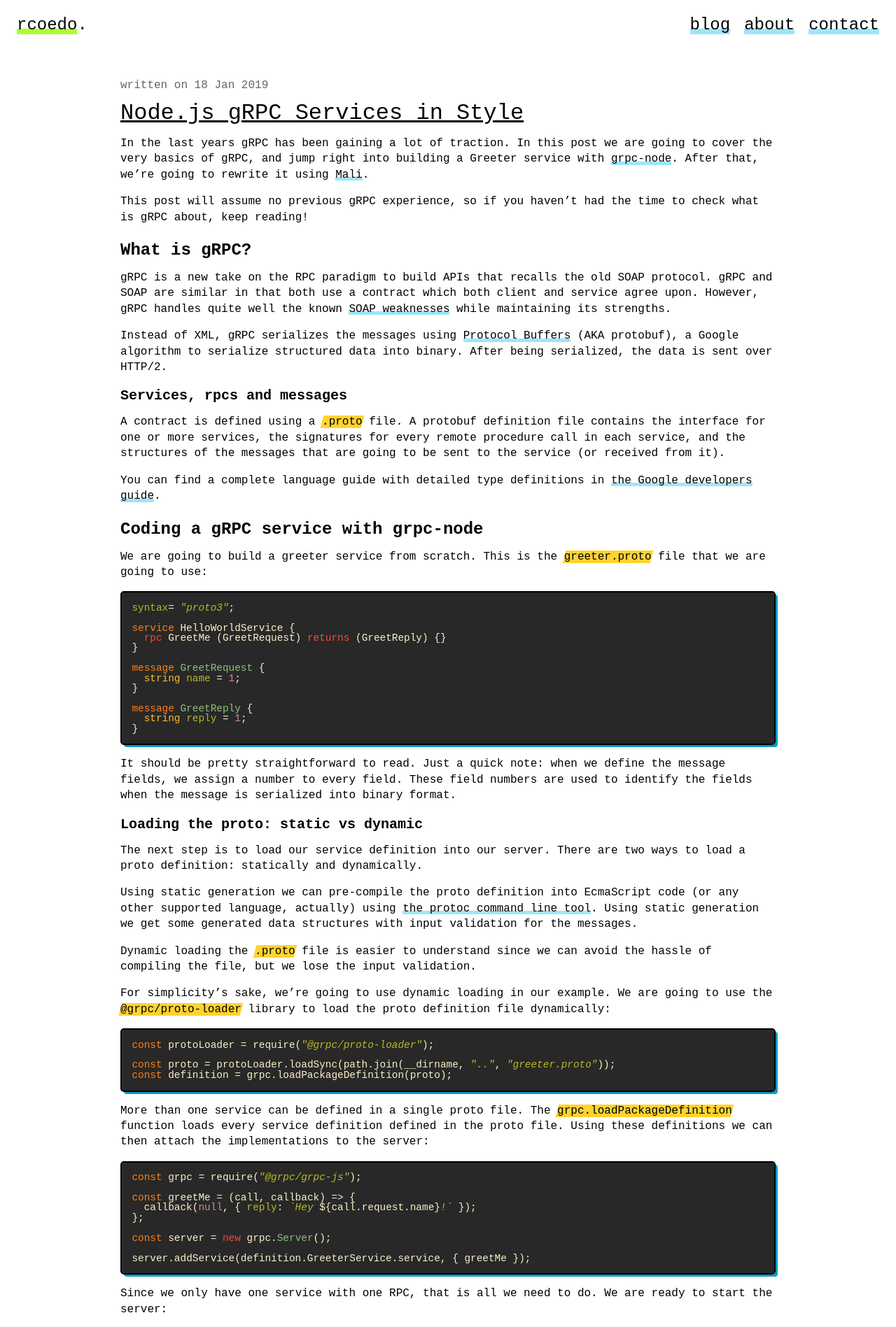
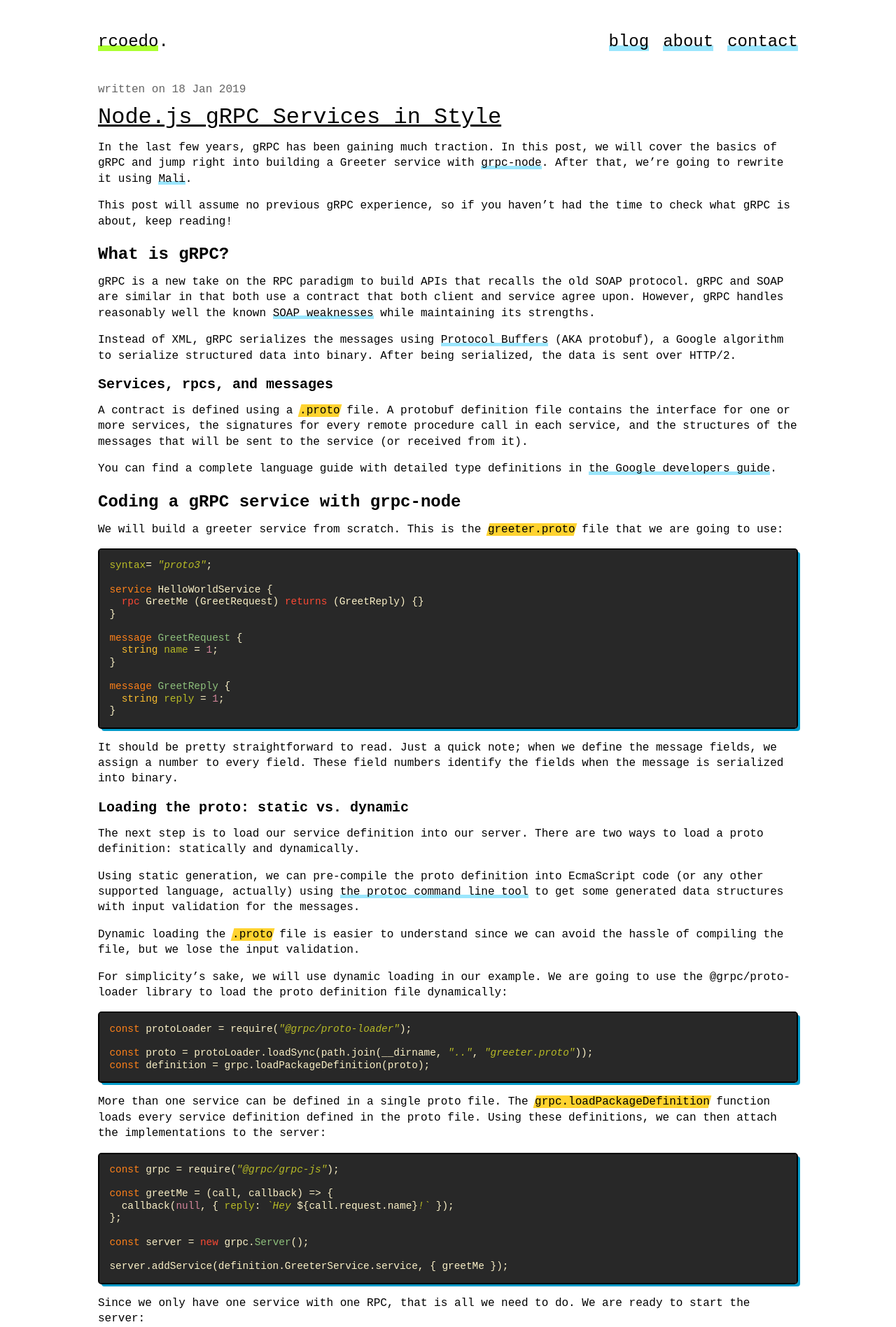
Before and after one commit to rcoedo/rcoedo.github.io, a Jekyll site: the page built from _posts/2019-01-18-node-js-grpc-services-in-style.md, in a window 1280 px wide. Shown: the top 1897 px of the page at 70% size. Built offline with Jekyll 4.4.1, drawn with Linux system fonts in a browser that asks for light colours; some of the changed text lies outside the part shown.

Commit message:
Review post and css'

````diff
--- a/_layouts/default.html
+++ b/_layouts/default.html
@@ -11,7 +11,6 @@
   <body>
     <header>
       <div><a href="/" class="green">rcoedo</a>.</div>
-    </header>
       <nav>
         <div><a href="/blog/">blog</a></div>
         <div><a href="/about/">about</a></div>
@@ -21,6 +20,7 @@
           >
         </div>
       </nav>
+    </header>
     <main>{{ content }}</main>
     <footer>
       made with love by
--- a/_posts/2019-01-18-node-js-grpc-services-in-style.md
+++ b/_posts/2019-01-18-node-js-grpc-services-in-style.md
@@ -2,24 +2,24 @@
 layout: post
 title: Node.js gRPC Services in Style
 date: 2019-01-18
-footer_content: This article was [originally written for the Trabe medium publication](https://medium.com/trabe/node-js-grpc-services-in-style-222389be991a) , a colleciton of excellent articles written by [the awesome people from trabe.io](https://trabe.io/).
+footer_content: This article was [originally written for the Trabe medium publication](https://medium.com/trabe/node-js-grpc-services-in-style-222389be991a), a collection of excellent articles written by [the awesome people from trabe.io](https://trabe.io/).
 ---
-In the last years gRPC has been gaining a lot of traction. In this post we are going to cover the very basics of gRPC, and jump right into building a Greeter service with [grpc-node](https://github.com/grpc/grpc-node). After that, we’re going to rewrite it using [Mali](https://mali.js.org/).
+In the last few years, gRPC has been gaining much traction. In this post, we will cover the basics of gRPC and jump right into building a Greeter service with [grpc-node](https://github.com/grpc/grpc-node). After that, we're going to rewrite it using [Mali](https://mali.js.org/).
 
-This post will assume no previous gRPC experience, so if you haven’t had the time to check what is gRPC about, keep reading!
+This post will assume no previous gRPC experience, so if you haven't had the time to check what gRPC is about, keep reading!
 
 ## What is gRPC?
-gRPC is a new take on the RPC paradigm to build APIs that recalls the old SOAP protocol. gRPC and SOAP are similar in that both use a contract which both client and service agree upon. However, gRPC handles quite well the known [SOAP weaknesses](https://en.wikipedia.org/wiki/SOAP#Technical_critique) while maintaining its strengths.
+gRPC is a new take on the RPC paradigm to build APIs that recalls the old SOAP protocol. gRPC and SOAP are similar in that both use a contract that both client and service agree upon. However, gRPC handles reasonably well the known [SOAP weaknesses](https://en.wikipedia.org/wiki/SOAP#Technical_critique) while maintaining its strengths.
 
 Instead of XML, gRPC serializes the messages using [Protocol Buffers](https://developers.google.com/protocol-buffers) (AKA protobuf), a Google algorithm to serialize structured data into binary. After being serialized, the data is sent over HTTP/2.
 
-### Services, rpcs and messages
-A *contract* is defined using a `.proto` file. A protobuf definition file contains the interface for one or more services, the signatures for every remote procedure call in each service, and the structures of the messages that are going to be sent to the service (or received from it).
+### Services, rpcs, and messages
+A *contract* is defined using a `.proto` file. A protobuf definition file contains the interface for one or more services, the signatures for every remote procedure call in each service, and the structures of the messages that will be sent to the service (or received from it).
 
 You can find a complete language guide with detailed type definitions in [the Google developers guide](https://developers.google.com/protocol-buffers/docs/proto3).
 
 ## Coding a gRPC service with grpc-node
-We are going to build a greeter service from scratch. This is the `greeter.proto` file that we are going to use:
+We will build a greeter service from scratch. This is the `greeter.proto` file that we are going to use:
 
 ```protobuf
 syntax= "proto3";
@@ -37,16 +37,16 @@ message GreetReply {
 }
 ```
 
-It should be pretty straightforward to read. Just a quick note: when we define the message fields, we assign a number to every field. These field numbers are used to identify the fields when the message is serialized into binary format.
+It should be pretty straightforward to read. Just a quick note; when we define the message fields, we assign a number to every field. These field numbers identify the fields when the message is serialized into binary.
 
-### Loading the proto: static vs dynamic
+### Loading the proto: static vs. dynamic
 The next step is to load our service definition into our server. There are two ways to load a proto definition: statically and dynamically.
 
-Using static generation we can pre-compile the proto definition into EcmaScript code (or any other supported language, actually) using [the protoc command line tool](https://www.systutorials.com/docs/linux/man/1-protoc/). Using static generation we get some generated data structures with input validation for the messages.
+Using static generation, we can pre-compile the proto definition into EcmaScript code (or any other supported language, actually) using [the protoc command line tool](https://www.systutorials.com/docs/linux/man/1-protoc/) to get some generated data structures with input validation for the messages.
 
 Dynamic loading the `.proto` file is easier to understand since we can avoid the hassle of compiling the file, but we lose the input validation.
 
-For simplicity’s sake, we’re going to use dynamic loading in our example. We are going to use the `@grpc/proto-loader` library to load the proto definition file dynamically:
+For simplicity's sake, we will use dynamic loading in our example. We are going to use the `@grpc/proto-loader` library to load the proto definition file dynamically:
 
 ```js
 const protoLoader = require("@grpc/proto-loader");
@@ -55,7 +55,7 @@ const proto = protoLoader.loadSync(path.join(__dirname, "..", "greeter.proto"));
 const definition = grpc.loadPackageDefinition(proto);
 ```
 
-More than one service can be defined in a single proto file. The `grpc.loadPackageDefinition` function loads every service definition defined in the proto file. Using these definitions we can then attach the implementations to the server:
+More than one service can be defined in a single proto file. The `grpc.loadPackageDefinition` function loads every service definition defined in the proto file. Using these definitions, we can then attach the implementations to the server:
 
 ```js
 const grpc = require("@grpc/grpc-js");
@@ -100,23 +100,28 @@ server.bindAsync("0.0.0.0:50051", grpc.ServerCredentials.createInsecure(), port
 });
 ```
 
-To test our service we can use [grpcurl](https://github.com/fullstorydev/grpcurl), a command line tool to make requests to gRPC services:
+To test our service, we can use [grpcurl](https://github.com/fullstorydev/grpcurl), a command line tool to make requests to gRPC services:
 
 ```
-> grpcurl -plaintext -proto greeter.proto -d '{ "name": "Jude" }' 0.0.0.0:50051 GreeterService/GreetMe
-{
-  "reply": "Hello Jude!"
-}
+> grpcurl -plaintext -proto greeter.proto \
+    -d '{ "name": "Jude" }'               \
+    0.0.0.0:50051                         \
+    GreeterService/GreetMe
+
+# response:
+# {
+#   "reply": "Hello Jude!"
+# }
 ```
 
 If you prefer a desktop tool, [BloomRPC](https://github.com/bloomrpc/bloomrpc) is also available.
 
 ## Using Mali
-Mali is a minimalistic Node.js framework to build gRPC services. It looks a lot like the popular HTTP framework Koa.
+Mali is a minimalistic Node.js framework for building gRPC services. It looks a lot like the popular HTTP framework Koa.
 
-In Mali we define remote procedure handlers as a stack of middleware. A request cascades through the middleware mutating a context object, attaching or parsing data and triggering side effects.
+In Mali, we define remote procedure handlers as a stack of middleware. A request cascades through the middleware, mutating a context object, attaching or parsing data, and triggering side effects.
 
-A Mali middleware is an asynchronous function that has two parameters; the context, and the next function:
+A Mali middleware is an asynchronous function that has two parameters; the context and the `next` function:
 
 ```js
 async (ctx, next) => {
@@ -127,9 +132,9 @@ async (ctx, next) => {
 }
 ```
 
-The `next` function is an async function that invokes the next middleware in the middleware chain. Using `next` you can hook your code around the request.
+The `next` function is an async function that invokes the next middleware in the middleware chain. Using `next,` you can hook your code around the request.
 
-Let’s implement a simple time middleware to illustrate this with an explicit example:
+Let's implement a simple time middleware to illustrate this with an explicit example:
 
 ```js
 async (ctx, next) => {
@@ -142,10 +147,10 @@ async (ctx, next) => {
 }
 ```
 
-In this middleware we take the start time at the beginning of the request, we let the rest of the chain to process the request, we calculate the duration in milliseconds, and then we print it out.
+In this middleware, we take the start time at the beginning of the request, let the rest of the chain process the request, calculate the duration in milliseconds, and print it out.
 
 ### Refactor our service into a Mali service
-To refactor our previous gRPC server to use Mali instead of grpc-node we need to convert our `greetMe` handler into a middleware:
+To refactor our previous gRPC server to use Mali instead of grpc-node, we need to convert our `greetMe` handler into a middleware:
 
 ```js
 // Before
@@ -160,7 +165,7 @@ const greetMe = async (ctx, next) => {
 };
 ```
 
-We then get a Mali instance passing it the proto file path and attach the middleware:
+We then get a Mali instance, passing it the proto file path, and attach the middleware:
 
 ```js
 const path = require("path");
@@ -209,16 +214,14 @@ app.use({ greetMe });
 app.start("0.0.0.0:50051");
 ```
 
-That’s it! now if we make a `GreetMe` call we will get a nice log message.
-
+That's it! Now, if we make a `GreetMe` call, we will get a nice log message.
 
 ### Wrapping it up
-
-We’ve skimmed through the very, very basics of gRPC, and we’ve built the easiest possible service using grpc-node and Mali.
+We've skimmed through the basics of gRPC, and we've built the most straightforward possible service using grpc-node and Mali.
 
 The Mali version is much more extensible, and the middleware concept is a powerful abstraction that fits really well here.
 
-We’ve only covered unary operations, and we haven’t even mentioned how to generate the client’s code using the proto file, but that is left for future posts.
+We've only covered unary operations and haven't even mentioned how to generate the client's code using the proto file, but that is left for future posts.
 
 You can find all [the js code we wrote in this repository](https://github.com/rcoedo/grpc-services-playground).
 
--- a/css/main.css
+++ b/css/main.css
@@ -28,6 +28,7 @@
   --flex-direction: column;
   --article-date-separator: '';
   --tx-footer-flex-separator-border: var(--base-border);
+  --font-size: 14px;
 }
 
 /* === XS === */
@@ -42,6 +43,7 @@
     --flex-direction: row;
     --article-date-separator: '-';
     --tx-footer-flex-separator-border: 0;
+    --font-size: 16px;
   }
 }
 
@@ -59,7 +61,7 @@
 
 html {
   font-family: monospace, monospace;
-  font-size: 16px;
+  font-size: var(--font-size);
 }
 
 /***************************
@@ -136,7 +138,10 @@ section > * + * {
 pre {
   padding: 1em;
   font-size: 0.9em;
-  white-space: pre-wrap;
+  line-height: 1.2em;
+  scrollbar-color: dark;
+  color-scheme: dark;
+  overflow-x: auto;
 }
 
 /* === highlight === */
@@ -169,41 +174,36 @@ code.highlighter-rouge {
 body {
   color: var(--black);
   background: var(--white);
-  display: grid;
-  grid-gap: 10px;
-  grid-template:
-    'hd nv' auto
-    'content content' 1fr
-    'ft ft' auto;
-  min-height: 100vh;
+  max-width: var(--content-max-width);
+  padding: 0 1.5em;
+  margin: auto;
+}
+
+body > * {
+  margin-top: 2em;
 }
 
 body > header {
-  grid-area: hd;
-  padding: 1em;
   display: flex;
+  flex-direction: var(--flex-direction);
+  justify-content: space-between;
   gap: 20px;
   font-size: 1.5em;
 }
 
-body > nav {
-  grid-area: nv;
-  padding: 1em;
+body > header > nav {
   display: flex;
   gap: 20px;
   justify-content: flex-end;
-  font-size: 1.5rem;
+  justify-content: flex-start;
 }
 
 body > main {
-  grid-area: content;
-  margin: 1em auto;
-  max-width: var(--content-max-width);
   width: 100%;
 }
 
 body > main > * {
-  padding: 1em 2em;
+  padding: 1em 0;
 }
 
 body > main > * + * {
@@ -211,7 +211,6 @@ body > main > * + * {
 }
 
 body > footer {
-  grid-area: ft;
   font-size: 0.8rem;
   text-align: center;
   padding: 1em;
````
Also changed, not shown: other parts of _posts/2019-01-18-node-js-grpc-services-in-style.md (+2 -2 lines). Lines whose indentation alone changed are shown as unchanged.
